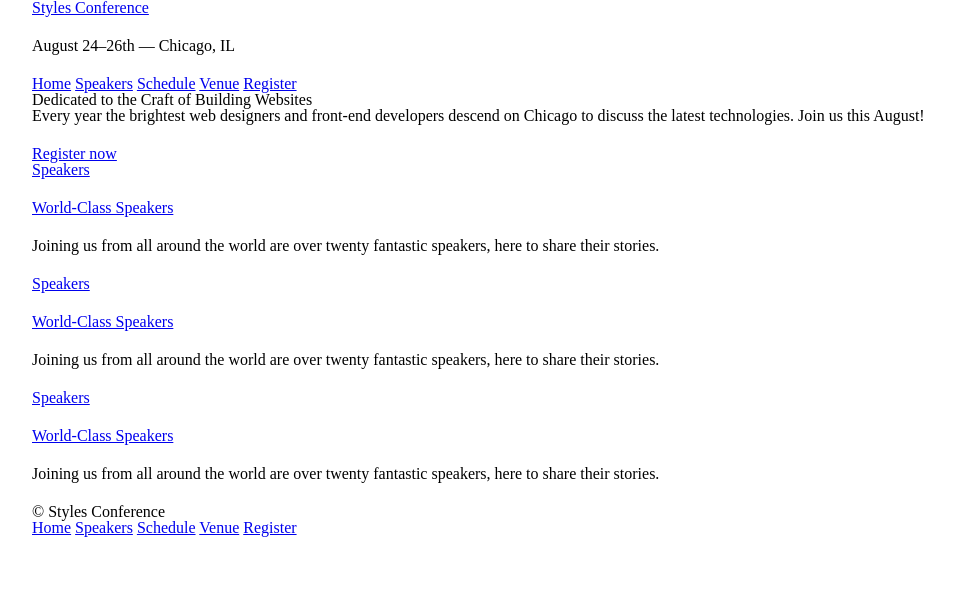
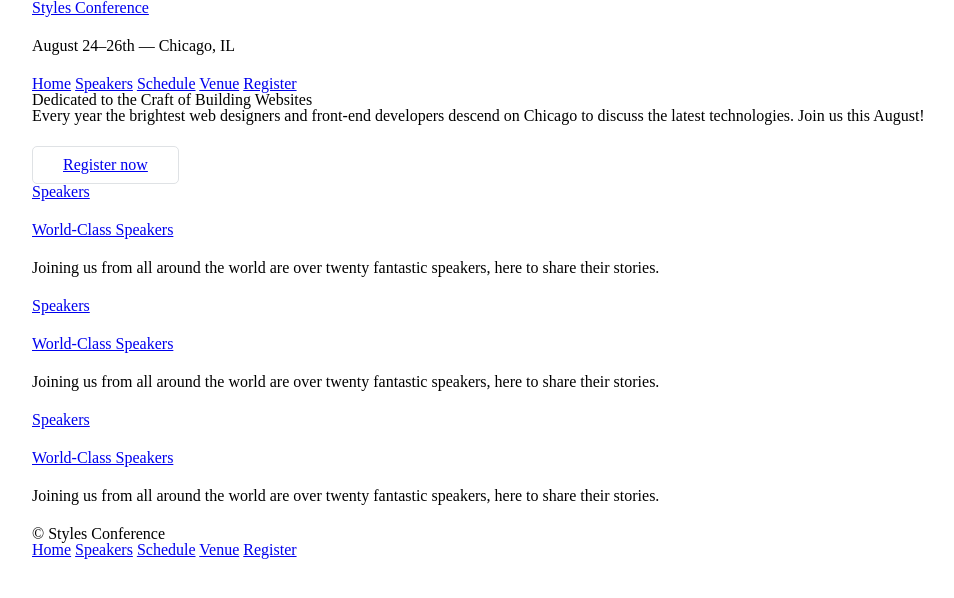
Before and after one commit to cauequeiroz/styles-conference, a plain HTML site: page index.html in a window 1280 px wide. Shown: the whole page, without its empty margins (158-1112 px from the left). Drawn offline with Linux system fonts and the light colour scheme.

Commit message:
Create buttons rule

```diff
--- a/assets/stylesheets/main.css
+++ b/assets/stylesheets/main.css
@@ -71,3 +71,18 @@ table {
 h1, h3, h4, h5, p {
 	margin-bottom: 22px;
 }
+
+/*
+  ========================================
+  Buttons
+  ========================================
+*/
+.btn {
+	margin: 0;
+	border-radius: 5px;
+	display: inline-block;
+}
+.btn-alt {
+	border: 1px solid #dfe2e5;
+	padding: 10px 30px;
+}
--- a/index.html
+++ b/index.html
@@ -26,7 +26,7 @@
 		<h2>Dedicated to the Craft of Building Websites</h2>
 		<p>Every year the brightest web designers and front-end developers descend on Chicago to discuss the latest technologies. Join us this August!</p>
 
-		<a href="register.html">Register now</a>
+		<a href="register.html" class="btn btn-alt">Register now</a>
 	</section>
 
 	<section class="container">
```
